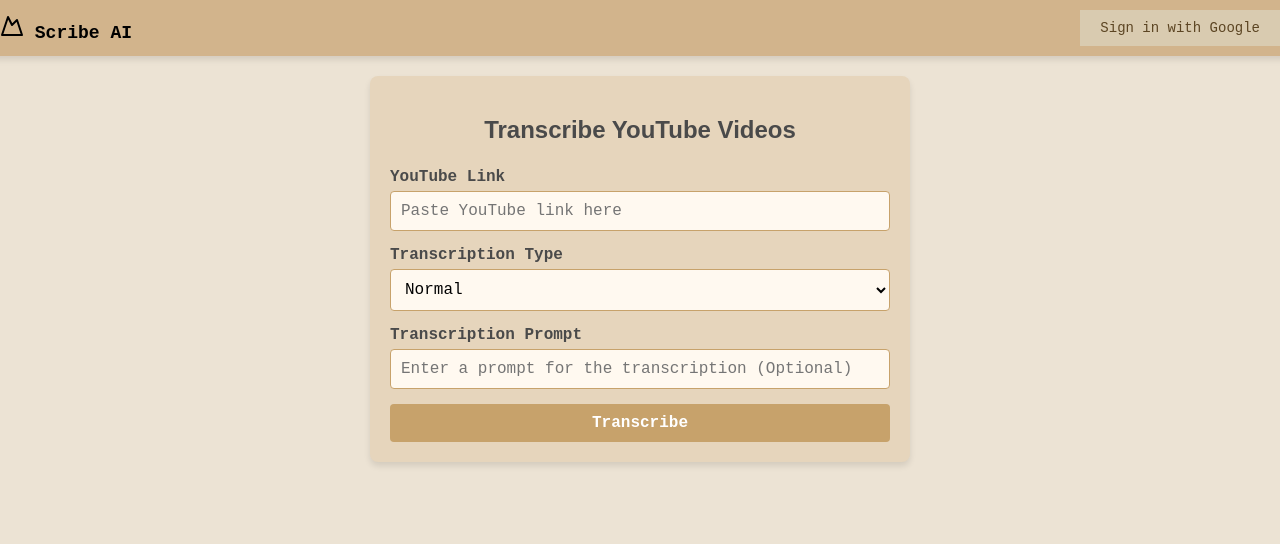
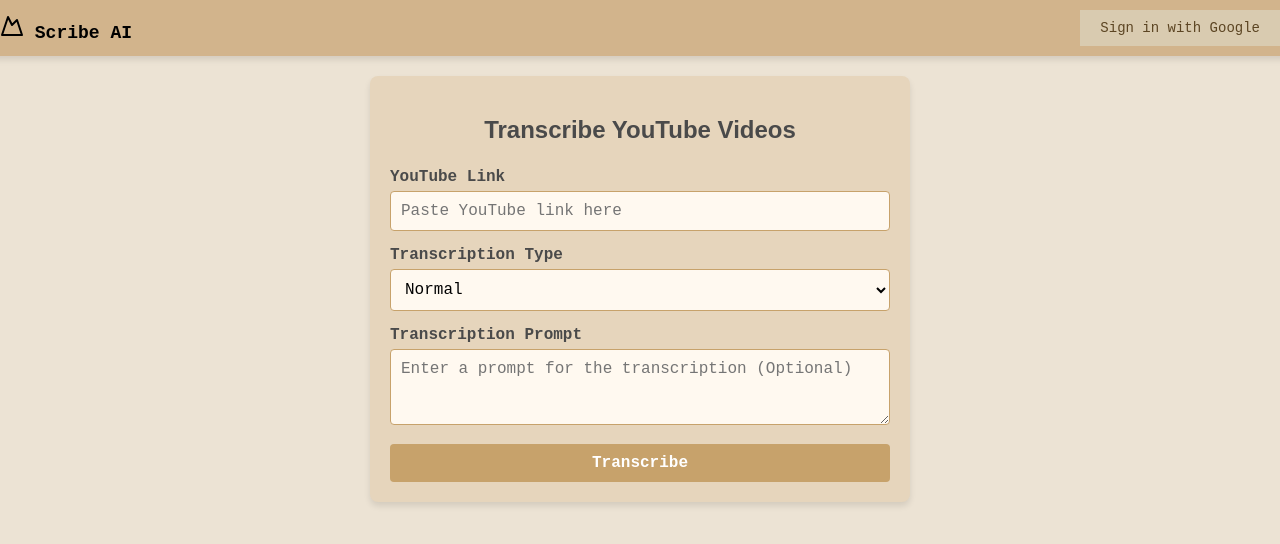
Before and after one commit to T-rav/videoscribe, a React (Create React App) app in the folder src/ui/scribe/: page / in a window 1280 px wide. Shown: the top 544 px of the page. Built offline with nearby package versions, Linux system fonts and the light colour scheme.

Commit message:
prompt region 3 lines tall

```diff
--- a/src/ui/scribe/src/components/Form/Form.css
+++ b/src/ui/scribe/src/components/Form/Form.css
@@ -27,7 +27,8 @@
 }
 
 .form-container input,
-.form-container select {
+.form-container select,
+.form-container textarea {
   width: 100%;
   padding: 10px;
   margin-bottom: 15px;
--- a/src/ui/scribe/src/components/Form/Form.tsx
+++ b/src/ui/scribe/src/components/Form/Form.tsx
@@ -53,13 +53,13 @@
         </select>
 
         <label htmlFor="transcription-prompt">Transcription Prompt</label>
-        <input
-          type="text"
+        <textarea
           id="transcription-prompt"
           placeholder="Enter a prompt for the transcription (Optional)"
           value={transcriptionPrompt}
           onChange={(e) => setTranscriptionPrompt(e.target.value)}
-        />
+          rows={3}
+        ></textarea>
 
         <button type="submit" className="submit-button">
           Transcribe
```
